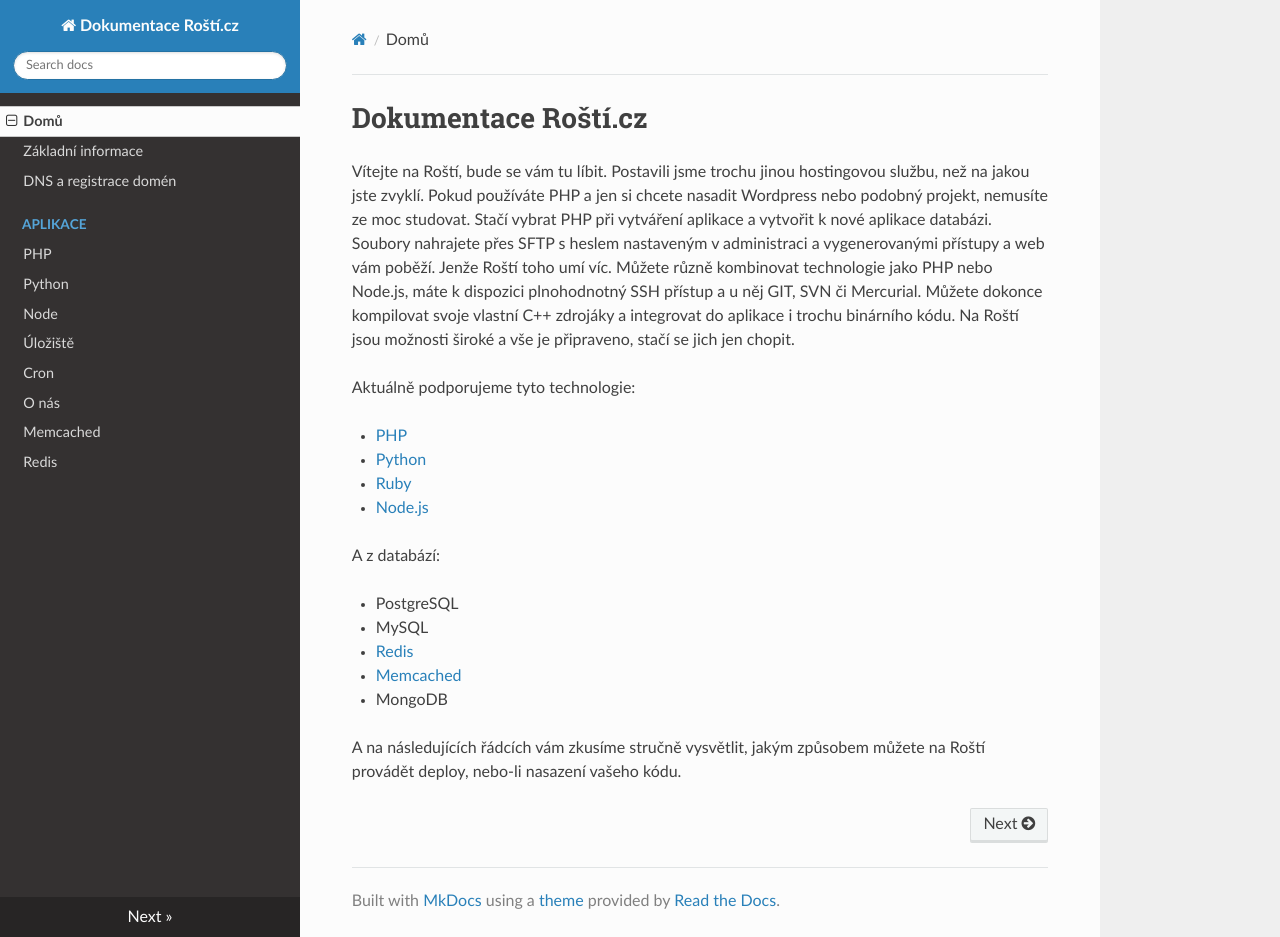
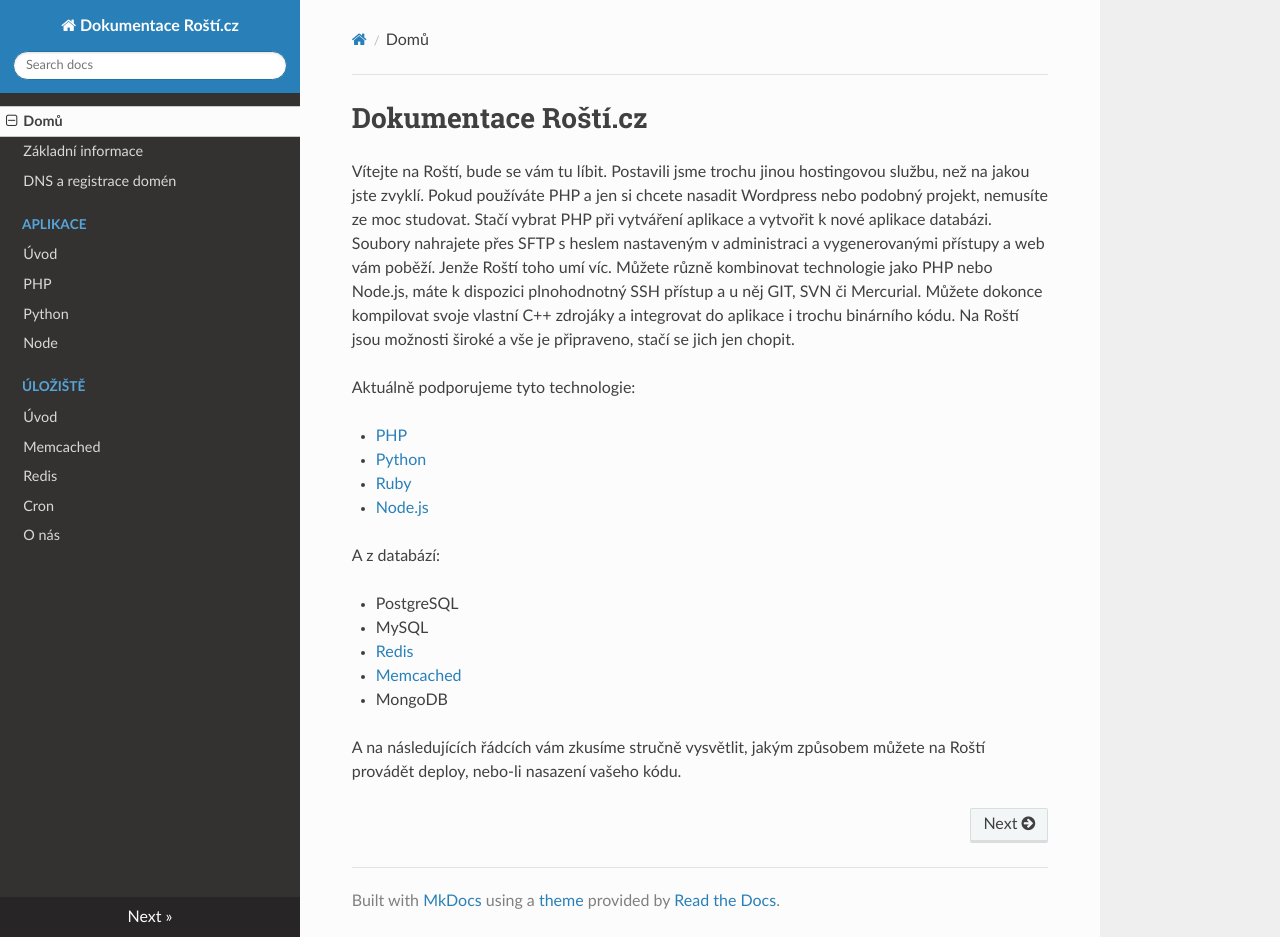
Before and after one commit to rosti-cz/rosti-docs, an MkDocs documentation site: the page built from docs/index.md, in a window 1280 px wide and 937 px high. Built offline with MkDocs 1.6.1, drawn with Linux system fonts in a browser that asks for light colours; nearby versions of some CDN libraries; old or Windows-style settings are respelled for this version of MkDocs; part of the change alters nothing that is shown.

Commit message:
Uprava struktury

```diff
--- a/docs/index.md
+++ b/docs/index.md
@@ -13,8 +13,8 @@ A z databází:
 
 * PostgreSQL
 * MySQL
-* [Redis](redis.md)
-* [Memcached](memcached.md)
+* [Redis](storages/redis.md)
+* [Memcached](storages/memcached.md)
 * MongoDB
 
 A na následujících řádcích vám zkusíme stručně vysvětlit, jakým způsobem můžete na Roští provádět deploy, nebo-li nasazení vašeho kódu.
--- a/mkdocs.yml
+++ b/mkdocs.yml
@@ -4,12 +4,14 @@ pages:
     - "Základní informace": base.md
     - "DNS a registrace domén": dns.md
     - Aplikace:
+        - Úvod: apps/index.md
         - PHP: apps/php.md
         - Python: apps/python.md
         - Node: apps/node.md
-    - Úložiště: storages/index.md
+    - Úložiště:
+        - Úvod: storages/index.md
+        - Memcached: storages/memcached.md
+        - Redis: storages/redis.md
     - Cron: cron.md
     - "O nás": about.md
-    - Memcached: memcached.md
-    - Redis: redis.md
 theme: readthedocs
```
Also changed, not shown: docs/storages/memcached.md (renamed from docs/memcached.md), docs/storages/redis.md (renamed from docs/redis.md).
